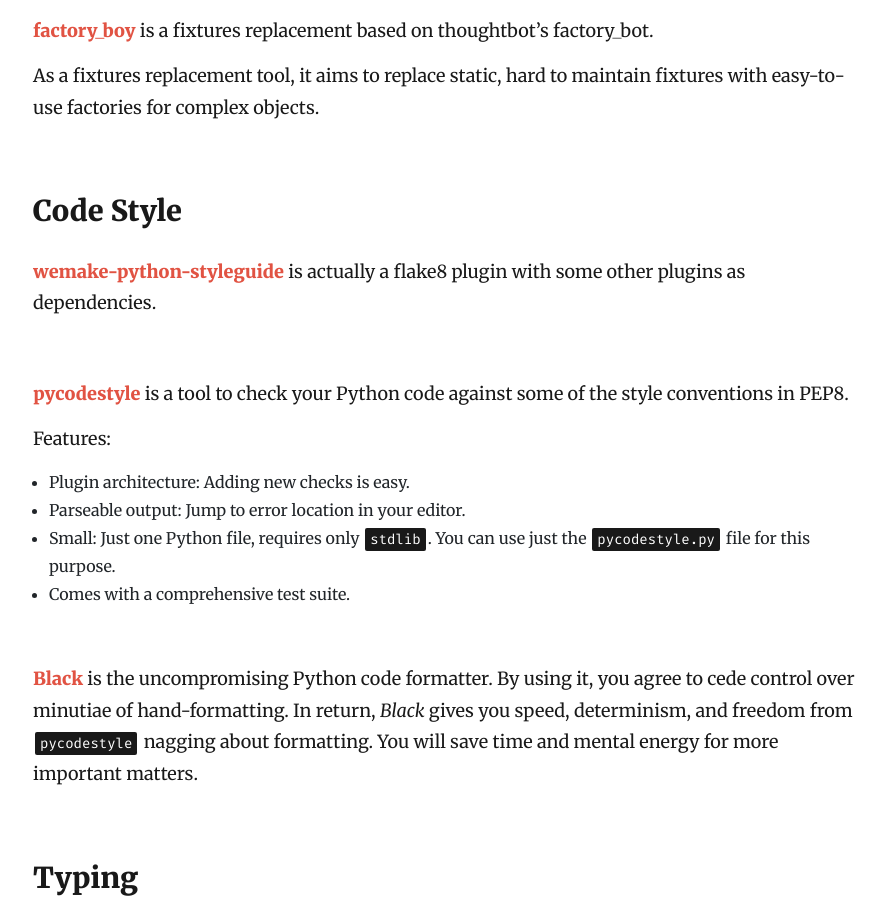
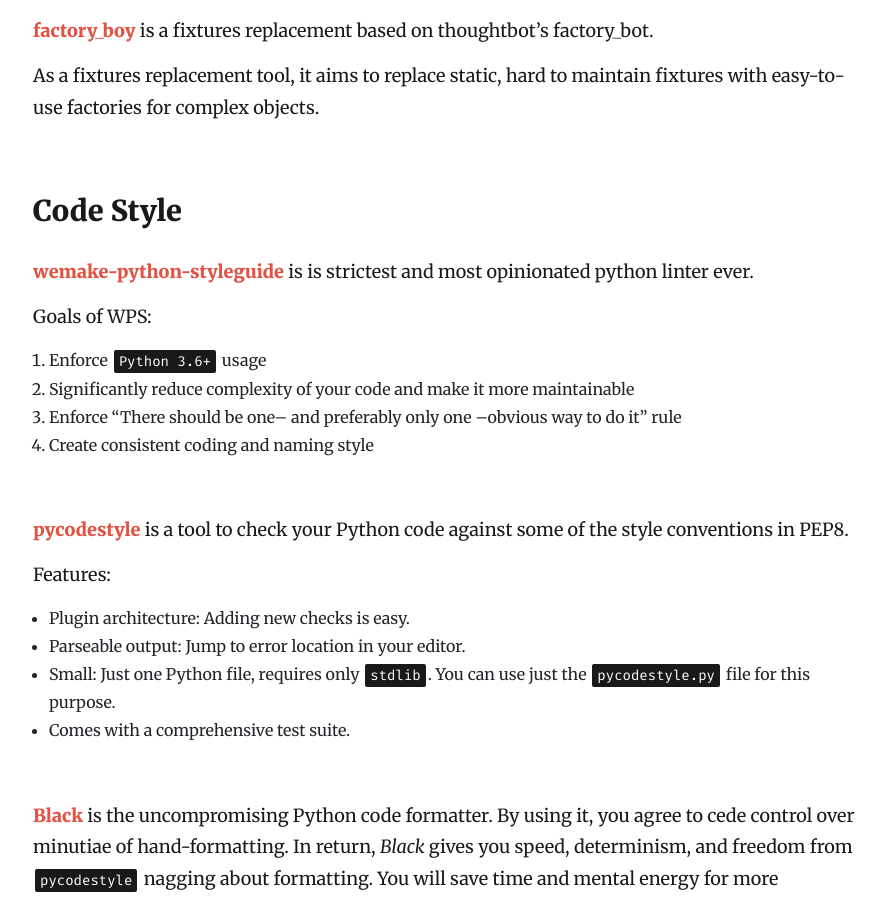
Before and after one commit to lk-geimfari/lk-geimfari.github.io, a Jekyll site: the page built from _posts/2020-08-24-python-libraries-to-make-your-code-readable-and-maintainable.md, in a window 1280 px wide and 900 px high, scrolled down 5169 px. Shown: the whole window, without its empty margins (196-1082 px from the left). Built offline with Jekyll 4.4.1, drawn with Linux system fonts in a browser that asks for light colours; nearby versions of some CDN libraries; comment, search, counter and statistics services are not loaded.

Commit message:
Add more information about WPS

```diff
--- a/_posts/2020-08-24-python-libraries-to-make-your-code-readable-and-maintainable.md
+++ b/_posts/2020-08-24-python-libraries-to-make-your-code-readable-and-maintainable.md
@@ -178,8 +178,15 @@
 
 ## Code Style
 
-[**wemake-python-styleguide**](https://github.com/wemake-services/wemake-python-styleguide) is actually a flake8 plugin
-with some other plugins as dependencies.
+[**wemake-python-styleguide**](https://github.com/wemake-services/wemake-python-styleguide) is is strictest and most
+opinionated python linter ever.
+
+Goals of WPS:
+
+1. Enforce `Python 3.6+` usage
+2. Significantly reduce complexity of your code and make it more maintainable
+3. Enforce “There should be one– and preferably only one –obvious way to do it” rule
+4. Create consistent coding and naming style
 
 <br>
 
```
